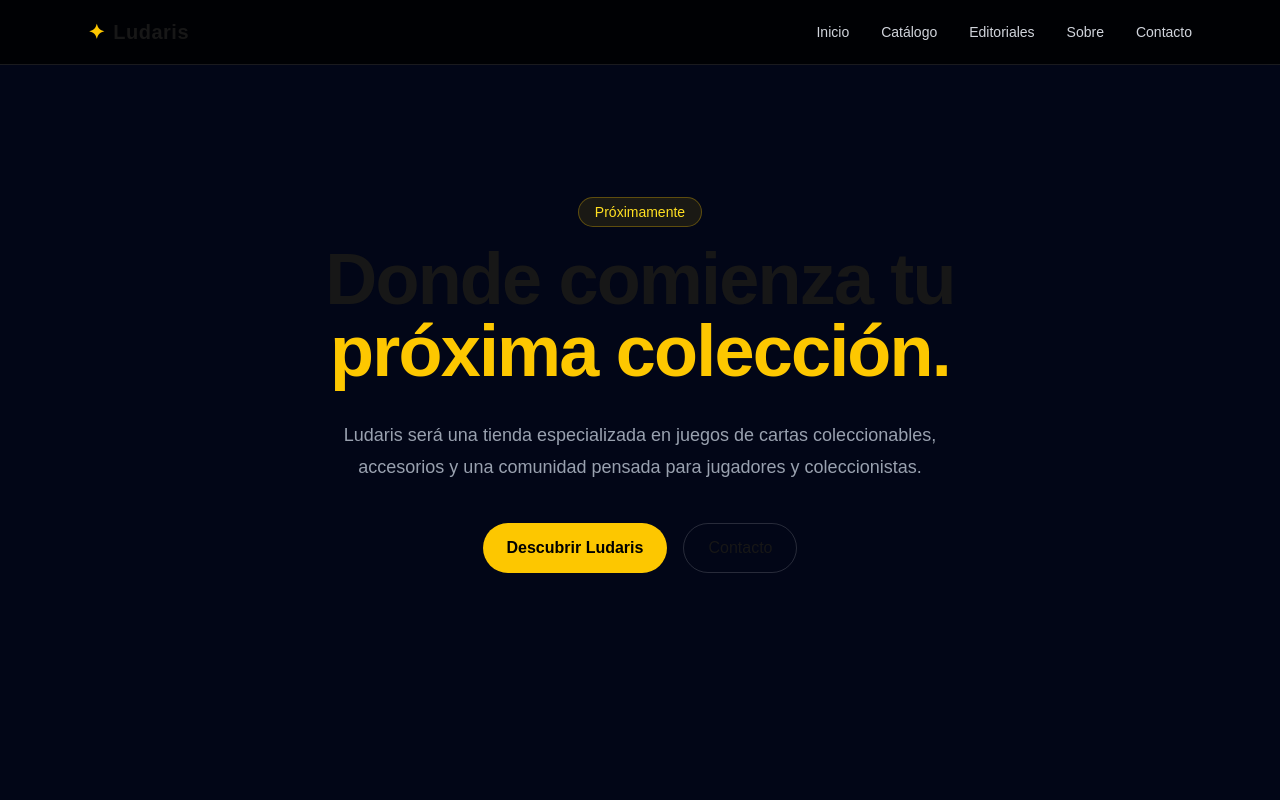
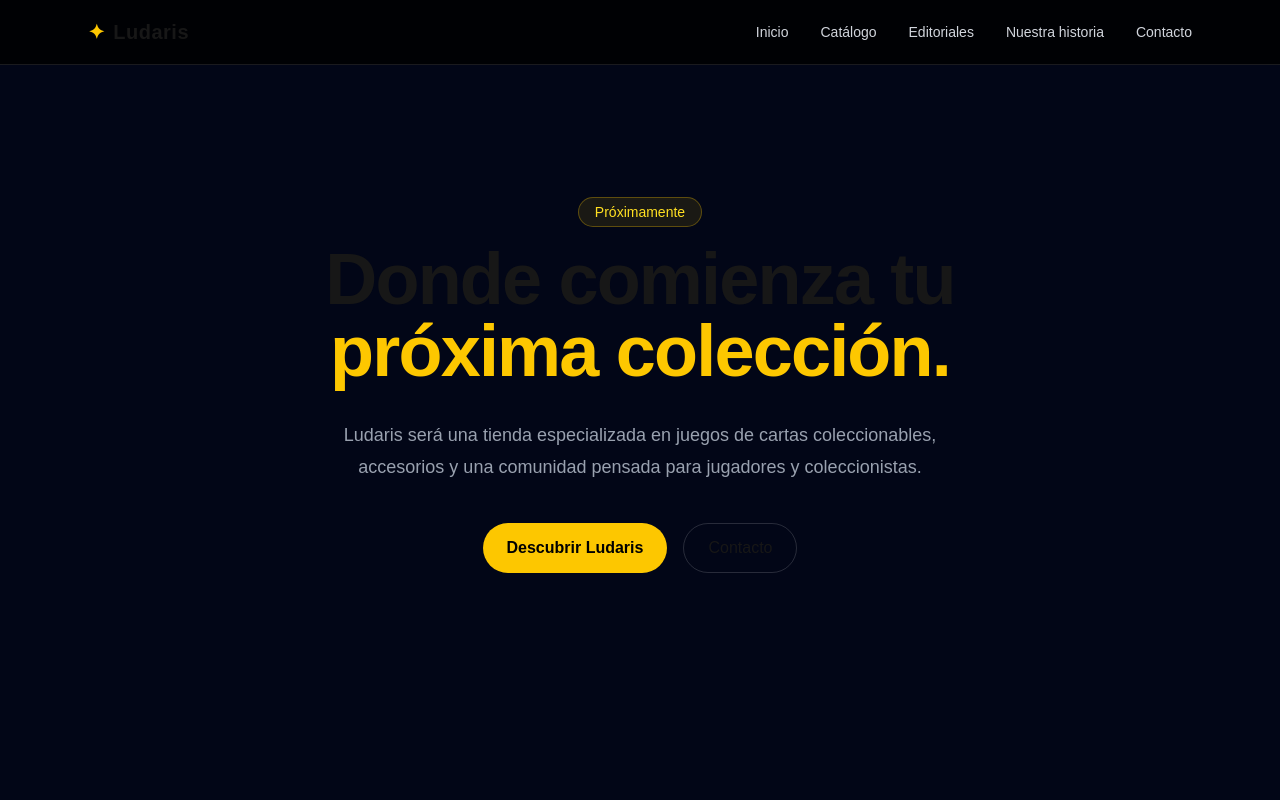
Before and after one commit to Ludaris-TCG/website, a Next.js app: page / in a window 1280 px wide. Shown: the top 800 px of the page. Built offline with nearby package versions, Linux system fonts and the light colour scheme.

Commit message:
rename sobre

```diff
--- a/components/layout/Header.tsx
+++ b/components/layout/Header.tsx
@@ -25,8 +25,8 @@
             Editoriales
           </Link>
 
-          <Link href="/sobre" className="hover:text-white transition">
-            Sobre
+          <Link href="/nuestra-historia" className="hover:text-white transition">
+            Nuestra historia
           </Link>
 
           <Link href="/contacto" className="hover:text-white transition">
```
Also changed, not shown: app/nuestra-historia/page.tsx (renamed from app/sobre/page.tsx).
